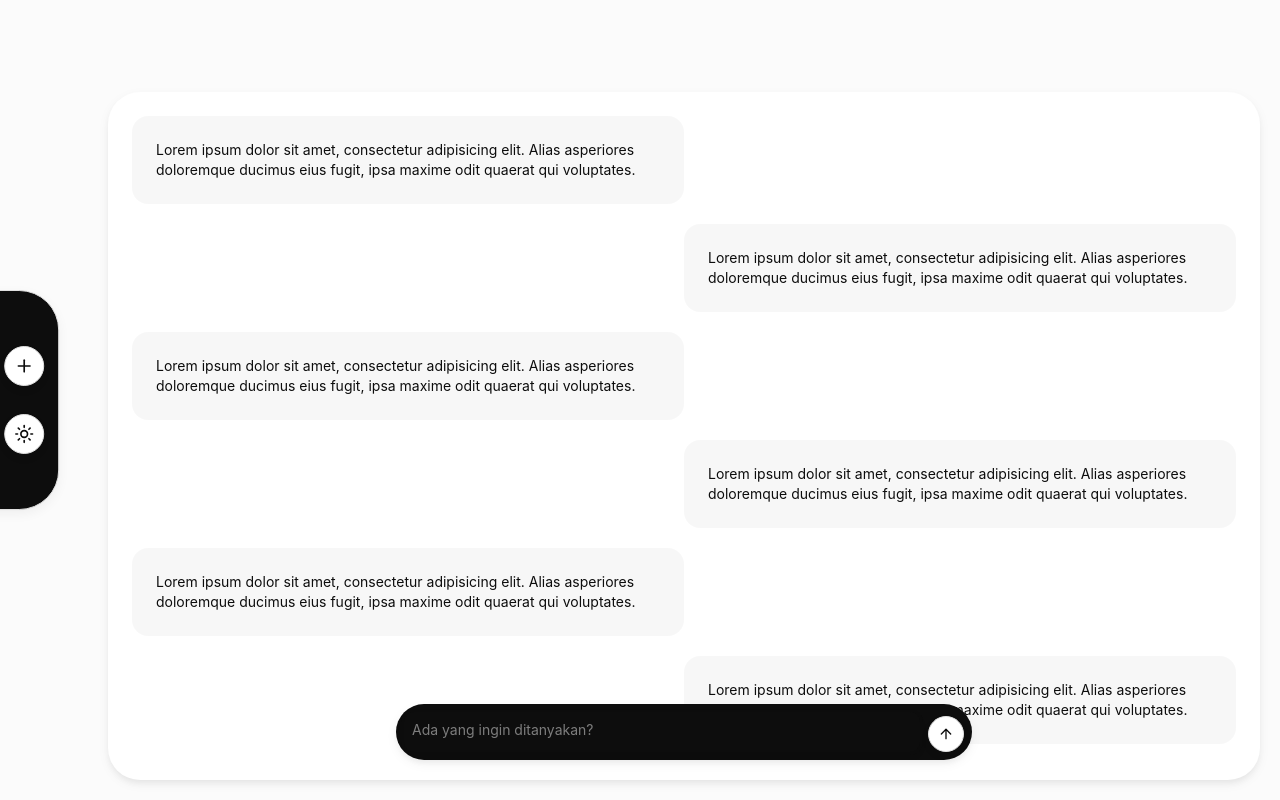
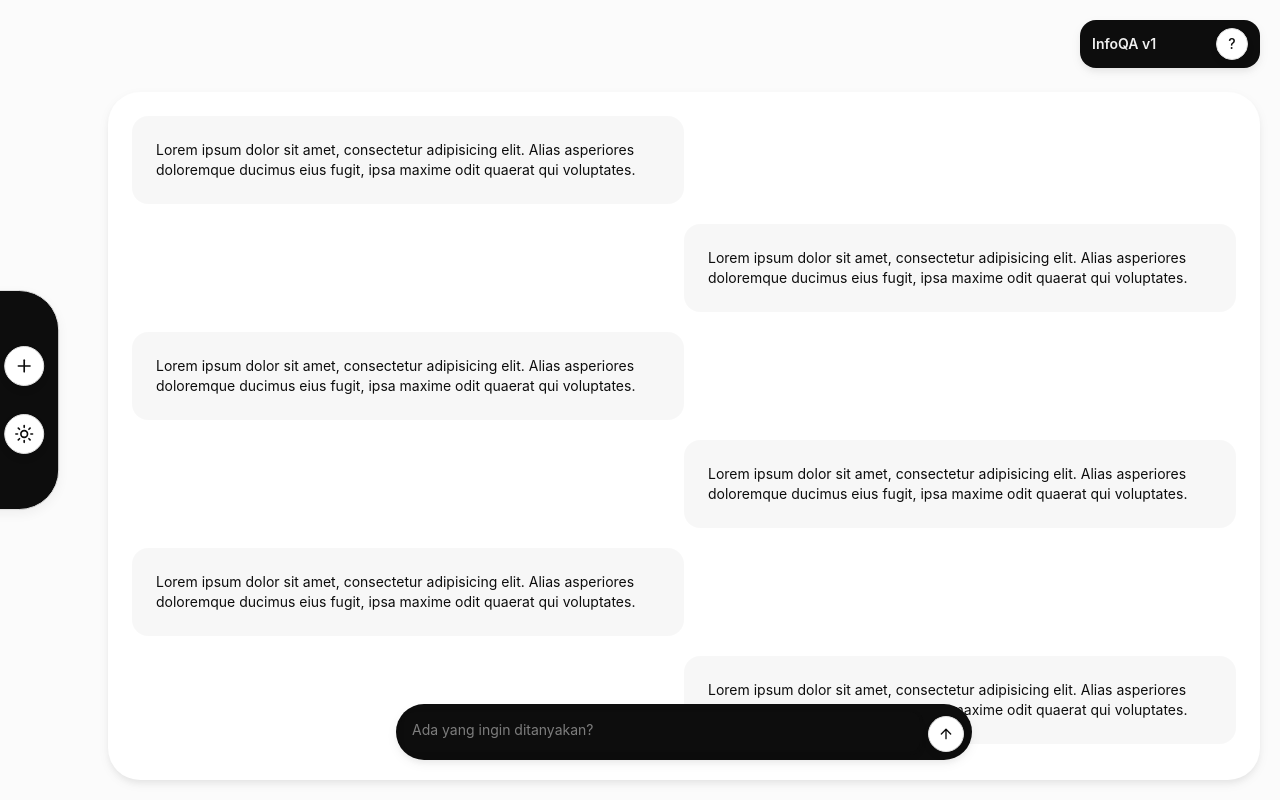
Before and after one commit to InfoQA/dev, a React (Vite) app: page / in a window 1280 px wide. Built offline with nearby package versions, Linux system fonts and the light colour scheme.

Commit message:
feat: buat ui informasi about

```diff
--- a/src/App.tsx
+++ b/src/App.tsx
@@ -1,11 +1,13 @@
 import LayoutDefault from "@/components/layouts";
 import Chat from "@/components/shared/Chat";
 import Sidebar from "@/components/shared/Sidebar";
+import About from "@/components/shared/About";
 
 function App() {
     return (
         <LayoutDefault>
             <Sidebar/>
+            <About/>
             <Chat/>
         </LayoutDefault>
     );
--- /dev/null
+++ b/src/components/constants/index.tsx
@@ -0,0 +1,6 @@
+const INFO_APP = {
+    NAME: import.meta.env.VITE_APP_NAME,
+    VERSION: import.meta.env.VITE_APP_VERSION,
+}
+
+export default INFO_APP
--- /dev/null
+++ b/src/components/shared/About/index.tsx
@@ -0,0 +1,25 @@
+import INFO_APP from "@/components/constants";
+import {Button} from "@/components/ui/button.tsx";
+import useIsMobile from "@/hooks/useIsMobile.ts";
+
+export default function About() {
+    const isMobile = useIsMobile()
+
+    return (
+        !isMobile && (
+            <div className={'relative'}>
+                <div
+                    className={'w-45 h-12 rounded-2xl px-3 py-1  bg-primary flex gap-2 items-center absolute top-5 right-5 shadow-lg justify-between'}>
+                    <p className={'text-sm text-secondary font-semibold'}>
+                        {INFO_APP.NAME} {INFO_APP.VERSION}
+                    </p>
+
+                    <Button variant={'outline'} size={'icon-sm'} className={'text-sm rounded-full'}>
+                        ?
+                    </Button>
+                </div>
+            </div>
+        )
+
+    )
+}
--- a/src/components/shared/Sidebar/index.tsx
+++ b/src/components/shared/Sidebar/index.tsx
@@ -28,7 +28,7 @@ export default function Sidebar() {
                                     <DropdownMenuItem key={index}>
                                         <div className={'flex gap-2 items-center '}>
                                             {item.icon}
-                                            <span className={'text-xs'}>{item.label}</span>
+                                            <span className={'text-xs md:text-sm'}>{item.label}</span>
                                         </div>
                                     </DropdownMenuItem>
                                 ))}
```
Also changed, not shown: 1 other file (tests, documents, lock files or other folders).
